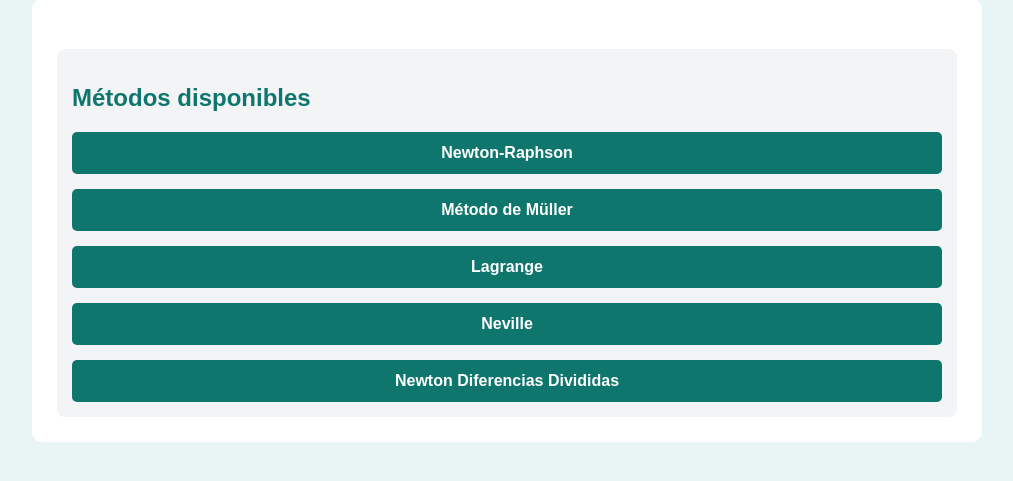
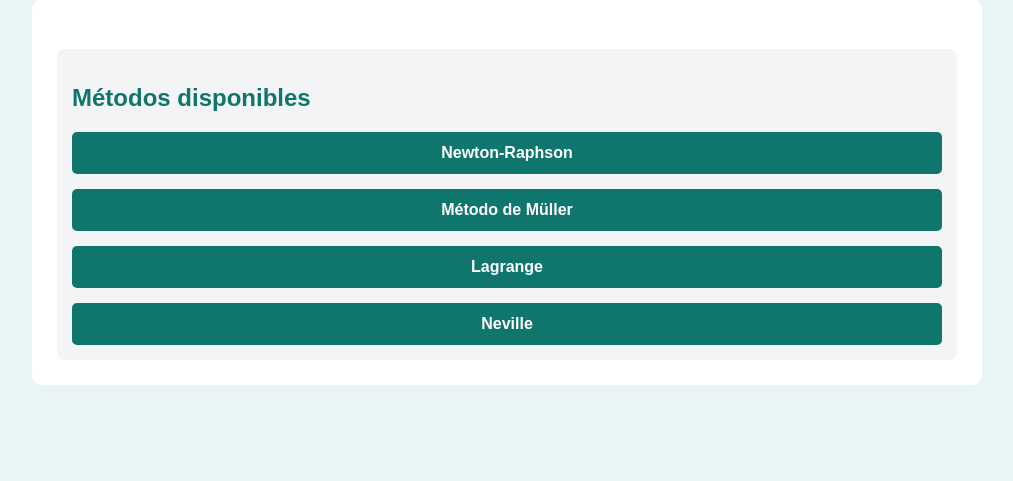
Before and after one commit to JeinDR/MetodosNumericos, a Flask app: page / in a window 1280 px wide. Shown: the part 180-661 px from the top of the page, without its empty margins (133-1146 px from the left). Run offline with Flask 3, Linux system fonts and the light colour scheme.

Commit message:
error cambiado

```diff
--- a/templates/index.html
+++ b/templates/index.html
@@ -28,7 +28,6 @@
 
             <a href="{{ url_for('neville') }}">Neville</a>
 
-            <a href="{{ url_for('newton_dd') }}">Newton Diferencias Divididas</a>
         </div>
     </div>
 
```
